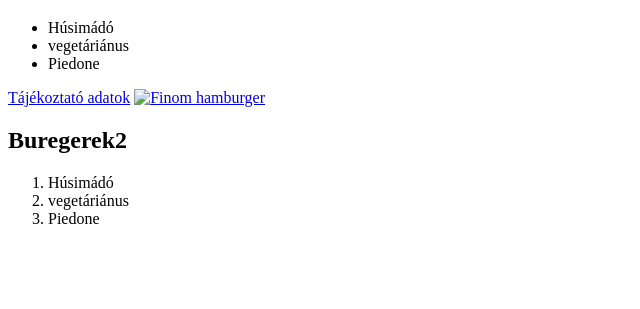
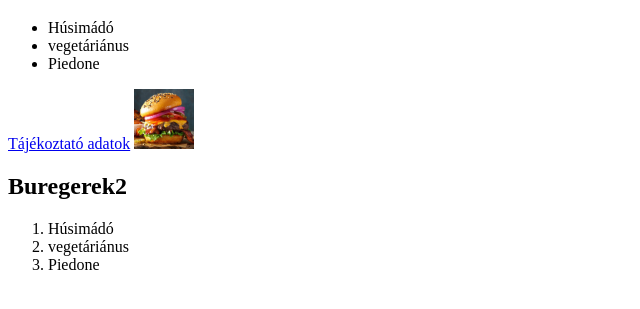
Before and after one commit to NadaiAM74/NadaiAM74.github.io, a plain HTML site: page index.html in a window 1280 px wide. Shown: the part 61-370 px from the top of the page, without its empty margins (0-640 px from the left). Drawn offline with Linux system fonts and the light colour scheme.

Commit message:
Update index.html

```diff
--- a/index.html
+++ b/index.html
@@ -17,7 +17,7 @@
 
 <a target="blank" href="about.html">Tájékoztató adatok</a>
 
-<a target="blank" href="https://www.mindmegette.hu/hamburger-hazilag.recept/"> <img width=60px src="\Burger.jpg" alt="Finom hamburger"></a>
+<a target="blank" href="https://www.mindmegette.hu/hamburger-hazilag.recept/"> <img width=60px src="Kepek/Burger.jpg" alt="Finom hamburger"></a>
   <h2>Buregerek2</h2>
   <ol>
 
```
